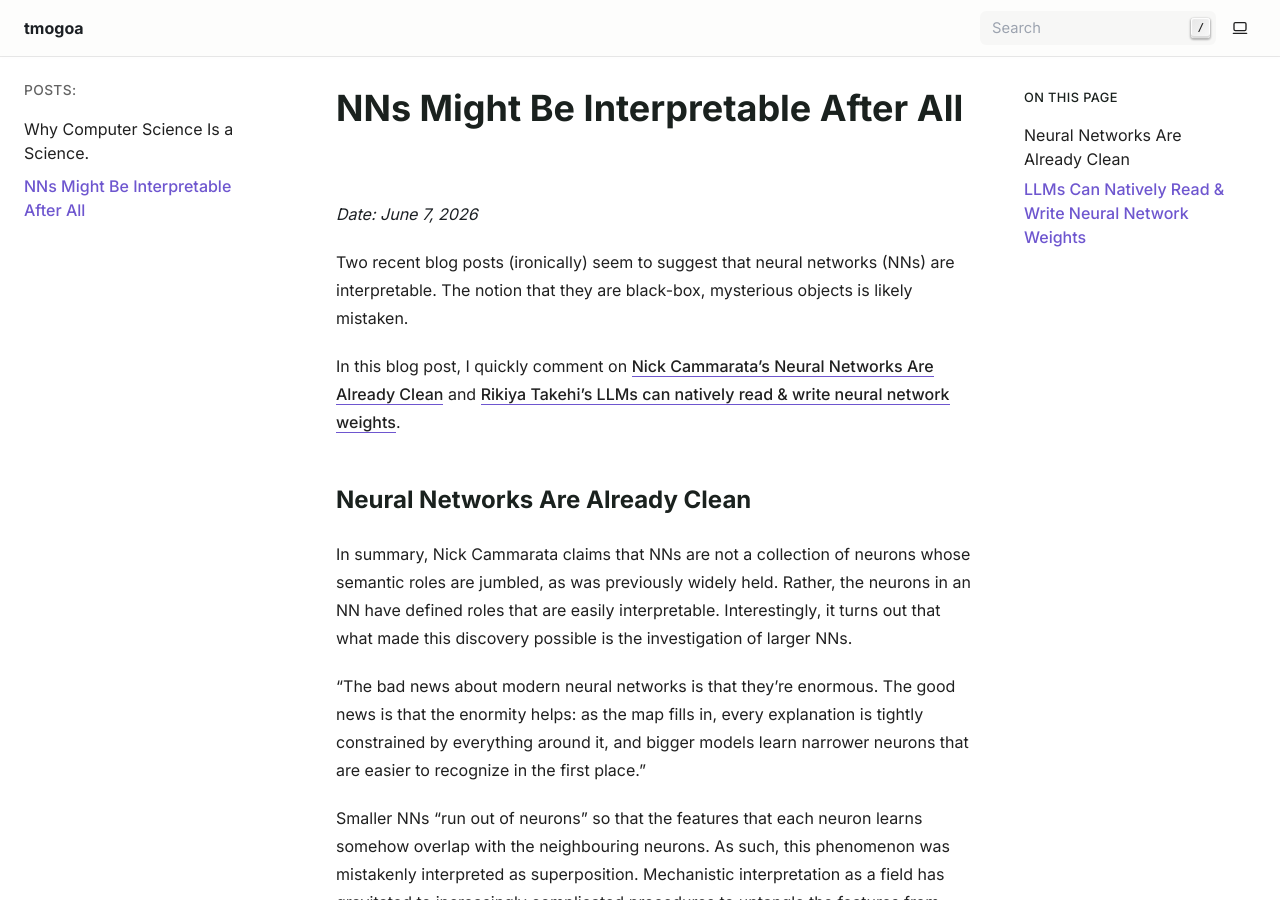
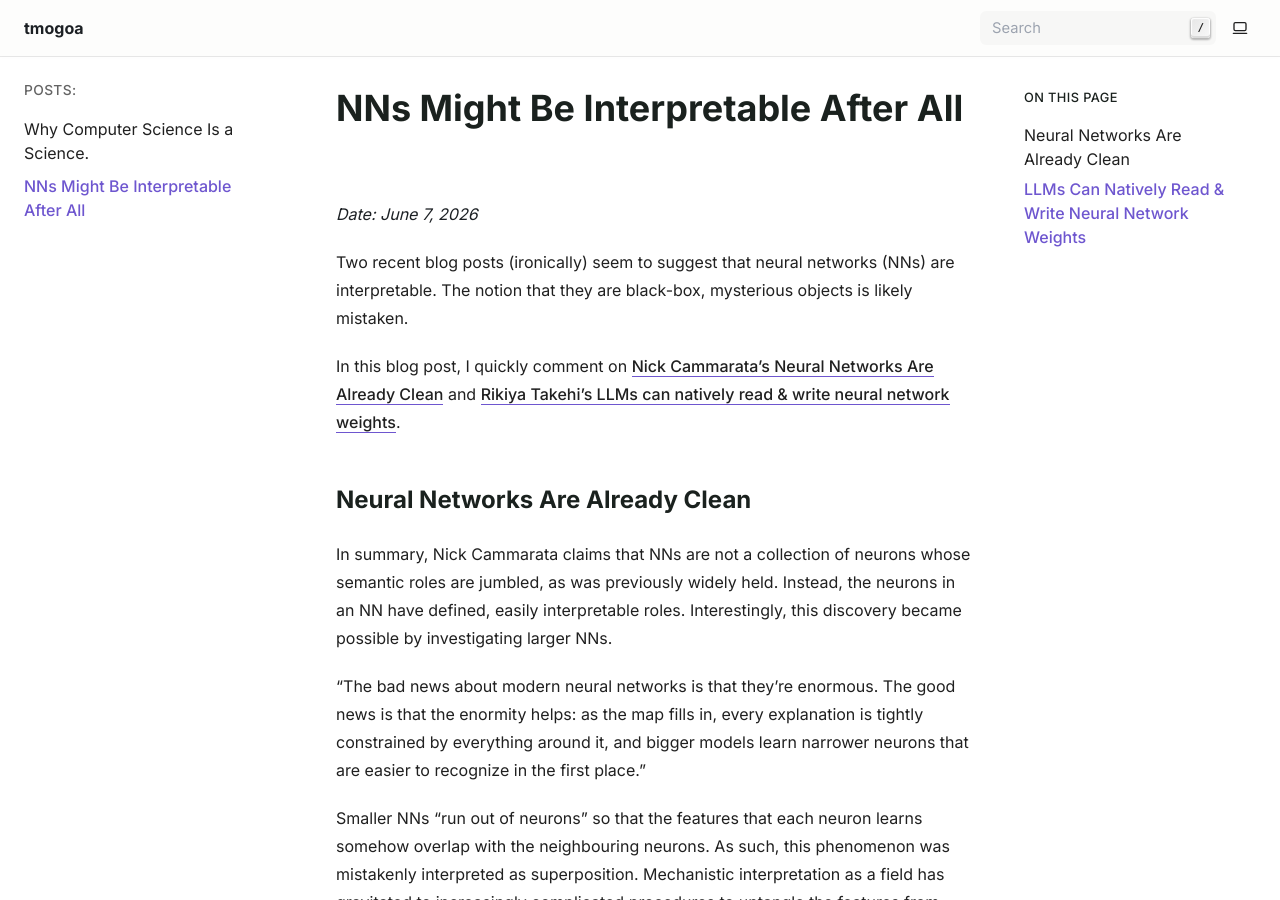
Before and after one commit to tmogoa/tmogoa.github.io, a Sphinx documentation site: the page built from source/posts/2026/nns-might-be-interpretable-after-all/index.rst, in a window 1280 px wide and 900 px high. Built offline with Sphinx 7.4.7, drawn with Linux system fonts in a browser that asks for light colours.

Commit message:
fix(grammar): correct grammar
Rephrase sentences for clarity and flow.

```diff
--- a/source/posts/2026/nns-might-be-interpretable-after-all/index.rst
+++ b/source/posts/2026/nns-might-be-interpretable-after-all/index.rst
@@ -10,8 +10,8 @@ In this blog post, I quickly comment on `Nick Cammarata's Neural Networks Are Al
 Neural Networks Are Already Clean
 ---------------------------------
 In summary, Nick Cammarata claims that NNs are not a collection of neurons whose semantic roles are jumbled, as was previously widely held.
-Rather, the neurons in an NN have defined roles that are easily interpretable.
-Interestingly, it turns out that what made this discovery possible is the investigation of larger NNs.
+Instead, the neurons in an NN have defined, easily interpretable roles.
+Interestingly, this discovery became possible by investigating larger NNs.
 
 "The bad news about modern neural networks is that they're enormous. The good news is that the enormity helps: as the map fills in, every explanation is tightly constrained by everything around it, and bigger models learn narrower neurons that are easier to recognize in the first place."
 
```
